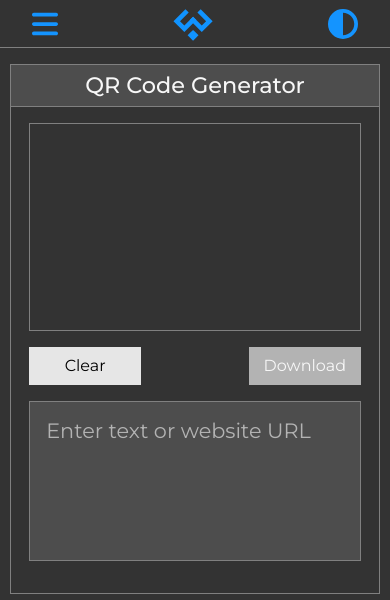
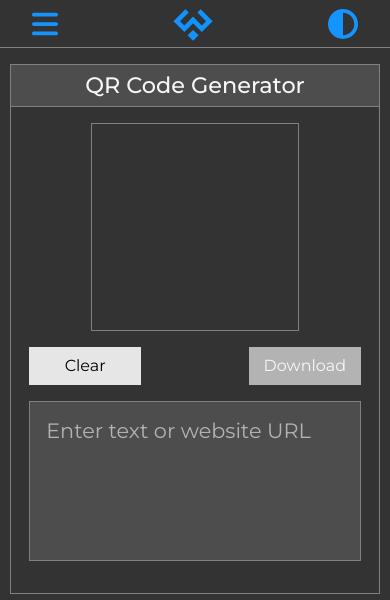
Before and after one commit to devmikh/wapiti-web-tools, a React (Vite) app: page /qr-code-generator in a window 390 px wide. Shown: the top 600 px of the page. Built offline with nearby package versions, Linux system fonts and the light colour scheme.

Commit message:
CSS fixes

```diff
--- a/src/components/tools/miscellaneous/QRCodeGenerator/index.module.css
+++ b/src/components/tools/miscellaneous/QRCodeGenerator/index.module.css
@@ -28,7 +28,7 @@
 @media only screen and (max-width: 450px) {
     .qr-code-container {
         height: 13rem;
-        width: 90%;
+        width: 13rem;
     }
     .buttons-container {
         width: 90%;
```
